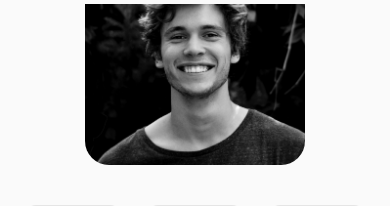
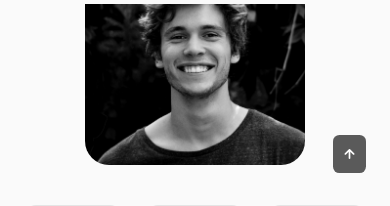
Before and after one commit to Wojtyua/single-page-react, a React (Create React App) app: page / in a window 390 px wide. Shown: the part 840-1046 px from the top of the page. Built offline with nearby package versions, Linux system fonts and the light colour scheme.

Commit message:
srollUp button

```diff
--- a/src/App.jsx
+++ b/src/App.jsx
@@ -7,6 +7,7 @@
 import Testimonials from './components/testimonials/Testimonials';
 import Contact from './components/contact/Contact';
 import Footer from './components/footer/Footer';
+import ScrollUp from './components/scrollUp/ScrollUp';
 
 import './App.css';
 
@@ -22,8 +23,9 @@
         <Qualification />
         <Testimonials />
         <Contact />
-        <Footer />
       </main>
+      <Footer />
+      <ScrollUp />
     </>
   );
 }
--- /dev/null
+++ b/src/components/scrollUp/ScrollUp.jsx
@@ -0,0 +1,16 @@
+import './scrollup.css';
+
+const ScrollUp = () => {
+  window.addEventListener('scroll', function () {
+    const scrollUp = document.querySelector('.scrollup');
+    if (this.scrollY >= 560) scrollUp.classList.add('show-scroll');
+    else scrollUp.classList.remove('show-scroll');
+  });
+  return (
+    <a href="#" className="scrollup">
+      <i className="uil uil-arrow-up scrollup__icon"></i>
+    </a>
+  );
+};
+
+export default ScrollUp;
--- /dev/null
+++ b/src/components/scrollUp/scrollup.css
@@ -0,0 +1,51 @@
+.scrollup {
+  position: fixed;
+  right: 2.5rem;
+  bottom: -20%;
+  background-color: var(--title-color);
+  opacity: 0.8;
+  padding: 0.3rem 0.5rem;
+  border-radius: 0.4rem;
+  z-index: var(--z-tooltip);
+  transition: 0.4s;
+  color: var(--container-color);
+}
+
+.scrollup__icon {
+  font-size: 1.5rem;
+  color: var(--container-color);
+}
+
+.scrollup:hover {
+  background-color: var(--title-color-dark);
+}
+
+.show-scroll {
+  bottom: 3rem;
+}
+
+/* ======================= BREAKPOINTS ========================== */
+/* For large devices */
+@media screen and (max-width: 992px) {
+  .scrollup {
+    right: 1.5rem;
+    padding: 0.25rem 0.4rem;
+  }
+  .scrollup__icon {
+    font-size: 1.25rem;
+  }
+}
+
+/* For medium devices */
+@media screen and (max-width: 768px) {
+  .show-scroll {
+    bottom: 4rem;
+  }
+}
+
+/* For small devices */
+@media screen and (max-width: 350px) {
+  .scrollup {
+    right: 1rem;
+  }
+}
```
